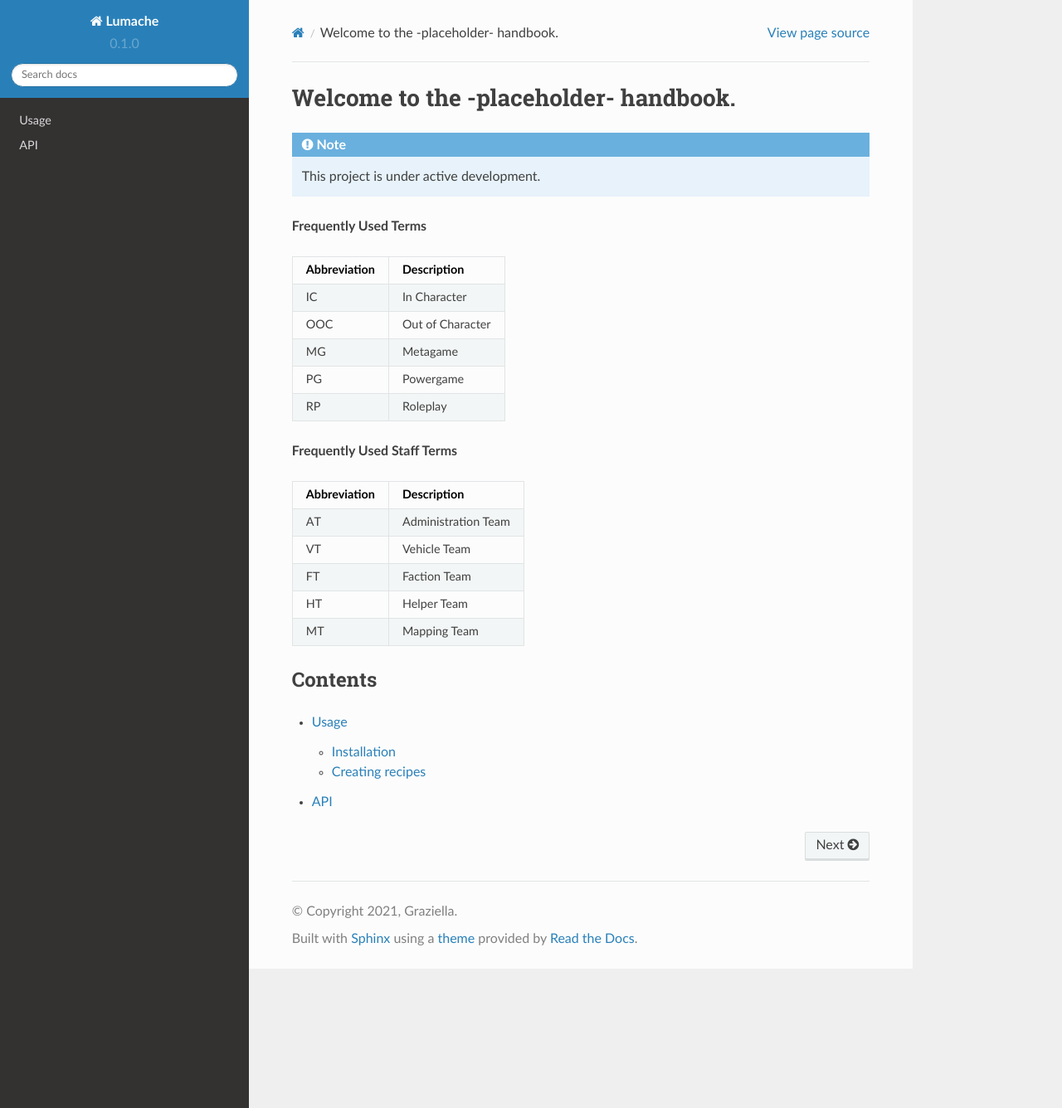
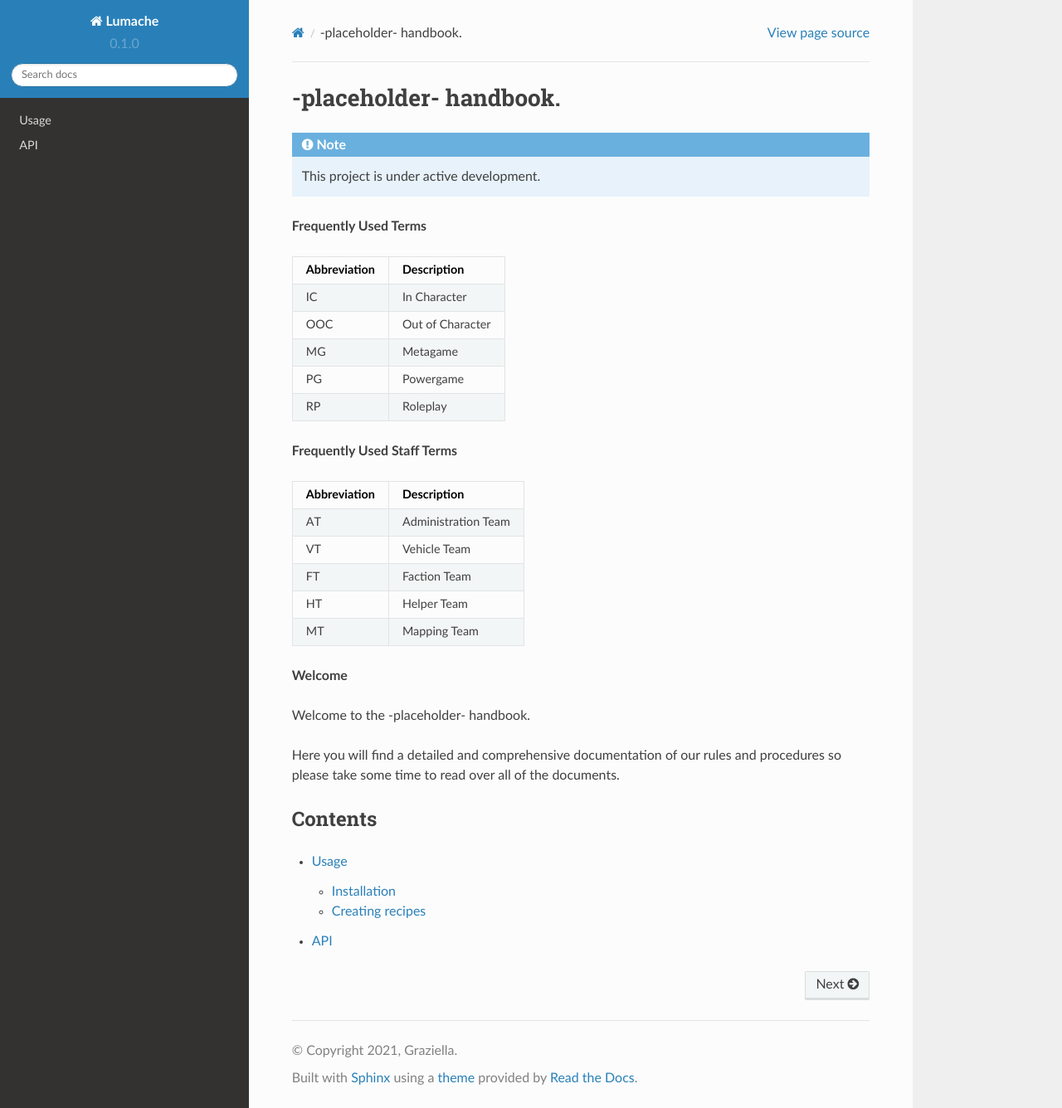
Before and after one commit to Illeeminati/doc, a Sphinx documentation site: the page built from docs/source/index.rst, in a window 1280 px wide and 1336 px high. Shown: the whole window at 83% size. Built offline with Sphinx 7.4.7 and the Read the Docs theme 2.0.0, drawn with Linux system fonts in a browser that asks for light colours.

Commit message:
Update index.rst

```diff
--- a/docs/source/index.rst
+++ b/docs/source/index.rst
@@ -38,7 +38,11 @@
 | MT           | Mapping Team              |
 +--------------+---------------------------+
 
+**Welcome**
 
+Welcome to the -placeholder- handbook.
+
+Here you will find a detailed and comprehensive documentation of our rules and procedures so please take some time to read over all of the documents.
 
 
 
```
Also changed, not shown: other parts of docs/source/index.rst (+2 -2 lines).
